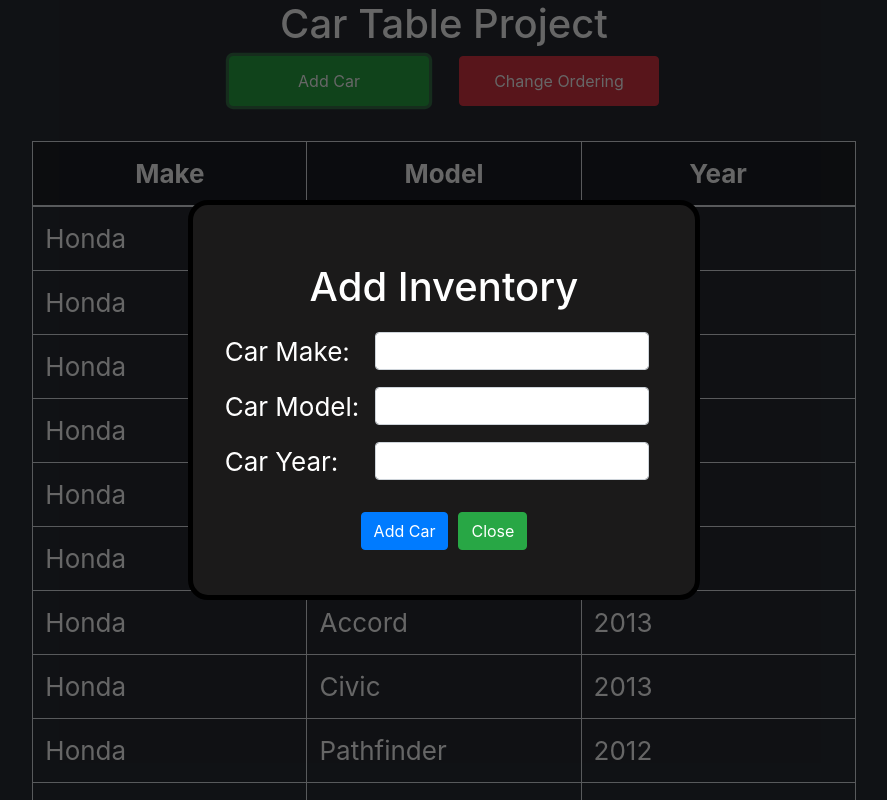
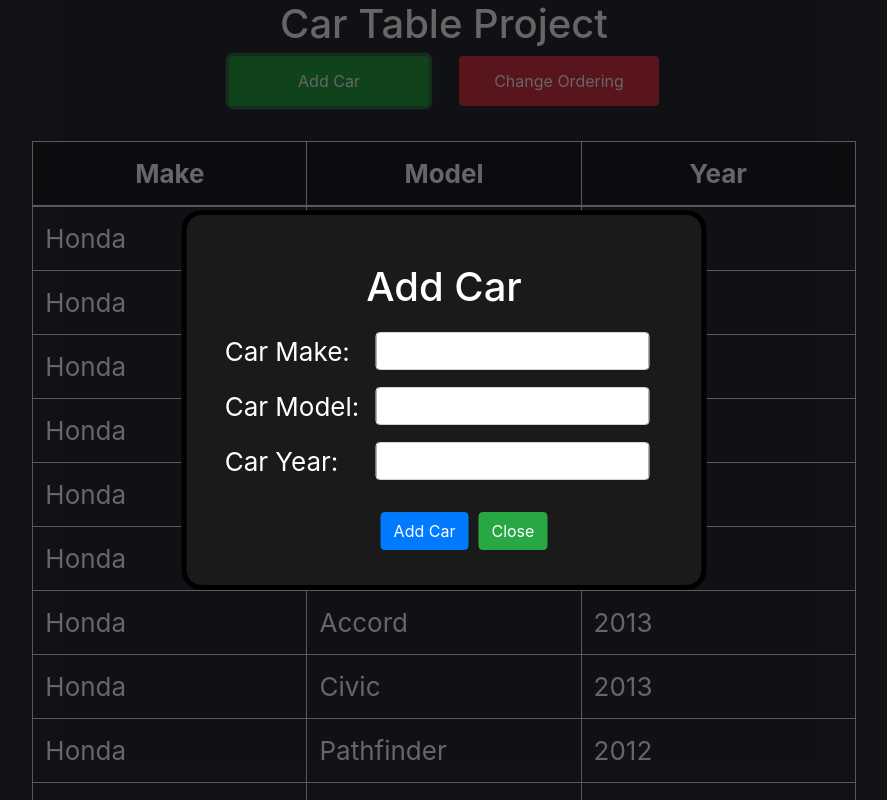
Before and after one commit to ThomasOwca/Car-Table-Project, a React (Create React App) app in the folder Car Table Project/: page / in a window 1280 px wide. Both pictures are taken after a click on the button "Add Car". Shown: the top 800 px of the page, without its empty margins (196-1083 px from the left). Built offline with nearby package versions, Linux system fonts and the light colour scheme; no server answers.

Commit message:
Fixed styling issues with width.

```diff
--- a/Car Table Project/src/CarModal.css
+++ b/Car Table Project/src/CarModal.css
@@ -16,8 +16,9 @@
     border-width: 5px;
     background-color: rgb(27, 26, 26);
     padding-top: 20px;
-    width: 40%;
-    height: 400px;
+    min-width: 525px;
+    min-height: 380px;
+    margin: auto;
     border-radius: 20px 20px;
     align-content: center;
     top: 50%;
@@ -41,3 +42,7 @@
 .separator {
     padding-right: 10px;
 }
+
+.btn.btn-primary.custom {
+    margin-left: 40px
+}
--- a/Car Table Project/src/CarModal.tsx
+++ b/Car Table Project/src/CarModal.tsx
@@ -22,7 +22,7 @@ export default class CarModal extends React.Component<any, any> {
             return(
                 <div className="car-Modal">
                     <div className="modal-Content">
-                        <h1>Add Inventory</h1>
+                        <h1>Add Car</h1>
                         <form>
                             <div className="form-group">
                                 <table>
@@ -48,7 +48,7 @@ export default class CarModal extends React.Component<any, any> {
                                     </tbody>
                                 </table>
                             </div>
-                            <label onClick={this.handleSubmit} className="btn btn-primary">Add Car</label>
+                            <label onClick={this.handleSubmit} className="btn btn-primary custom">Add Car</label>
                             <span className="separator"/>
                             <label onClick={this.handleClose} className="btn btn-success">Close</label>
                         </form>
```
Lines whose indentation alone changed are shown as unchanged.
